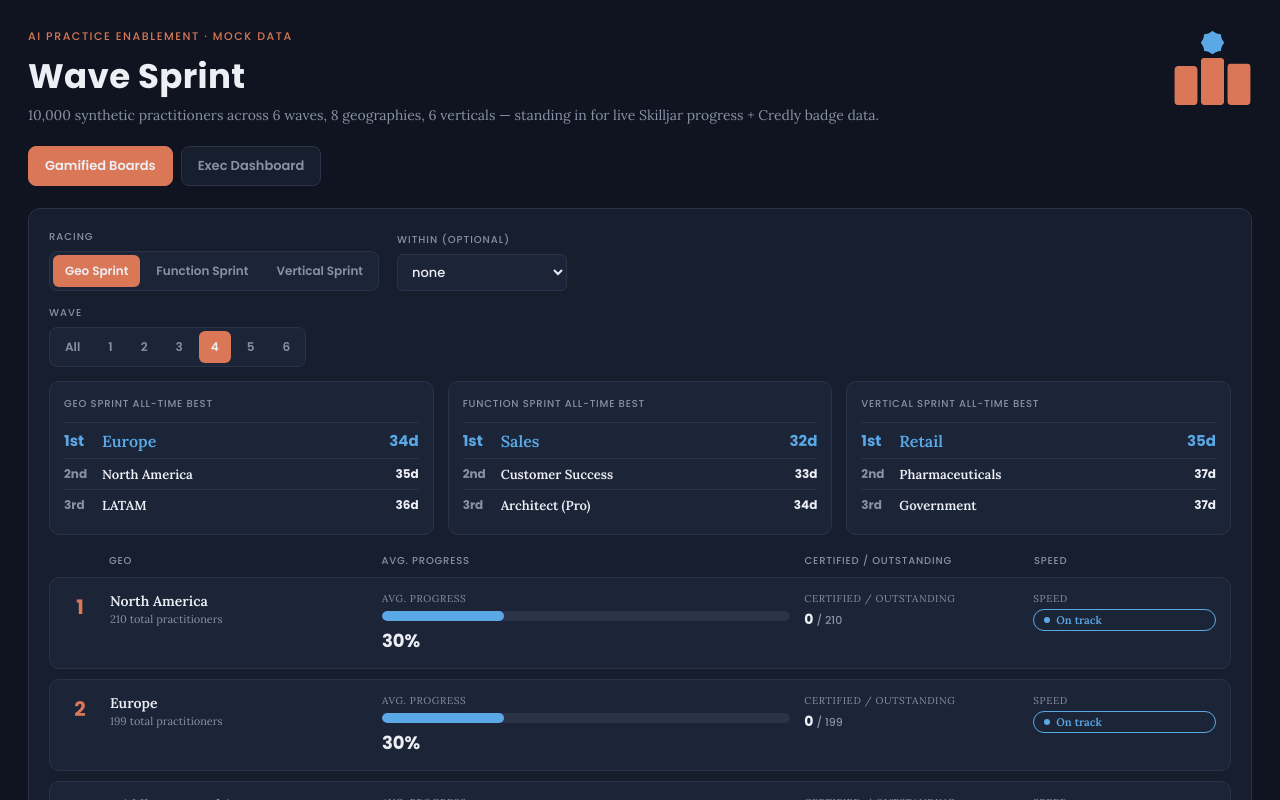
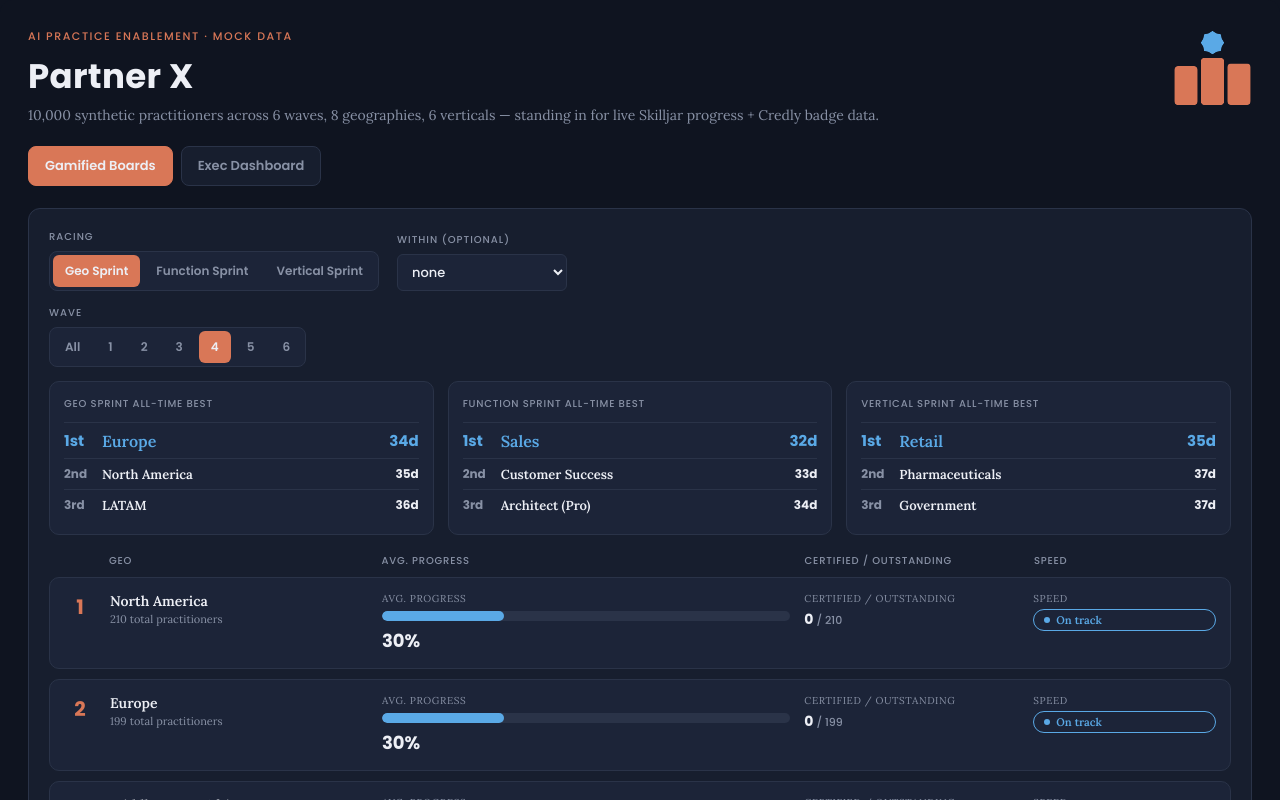
Before and after one commit to boughty/GSI-Dashboard, a React (Vite) app: page / in a window 1280 px wide. Shown: the top 800 px of the page. Built offline with nearby package versions, Linux system fonts and the light colour scheme.

Commit message:
partner x update

```diff
--- a/index.html
+++ b/index.html
@@ -3,7 +3,7 @@
   <head>
     <meta charset="UTF-8" />
     <meta name="viewport" content="width=device-width, initial-scale=1.0" />
-    <title>Wave Sprint — Enablement Leaderboard</title>
+    <title>Partner X — Enablement Leaderboard</title>
     <link rel="icon" type="image/png" href="/favicon-96x96.png" sizes="96x96" />
     <link rel="icon" type="image/svg+xml" href="/favicon.svg" />
     <link rel="shortcut icon" href="/favicon.ico" />
--- a/src/App.jsx
+++ b/src/App.jsx
@@ -734,9 +734,9 @@ export default function App() {
       `}</style>
 
       <div className="header">
-        <img src="/podium.svg" alt="Wave Sprint logo" className="app-logo" />
+        <img src="/podium.svg" alt="Partner X logo" className="app-logo" />
         <div className="eyebrow">AI Practice Enablement · Mock Data</div>
-        <h1 className="title">Wave Sprint</h1>
+        <h1 className="title">Partner X</h1>
         <p className="subtitle">
           {data.length.toLocaleString()} synthetic practitioners across {WAVES.length} waves, {GEOS.length} geographies, {VERTICALS.length} verticals — standing in for live Skilljar progress + Credly badge data.
         </p>
```
Also changed, not shown: public/site.webmanifest.
